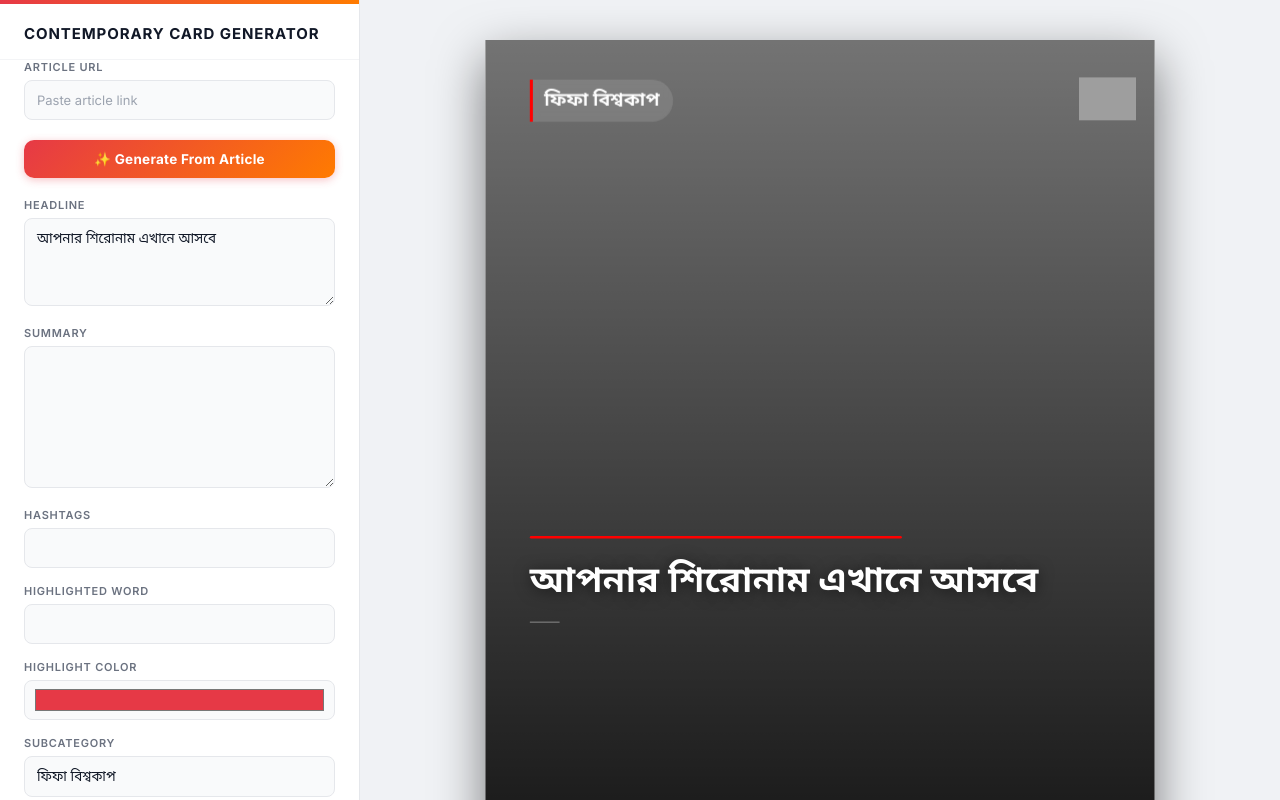
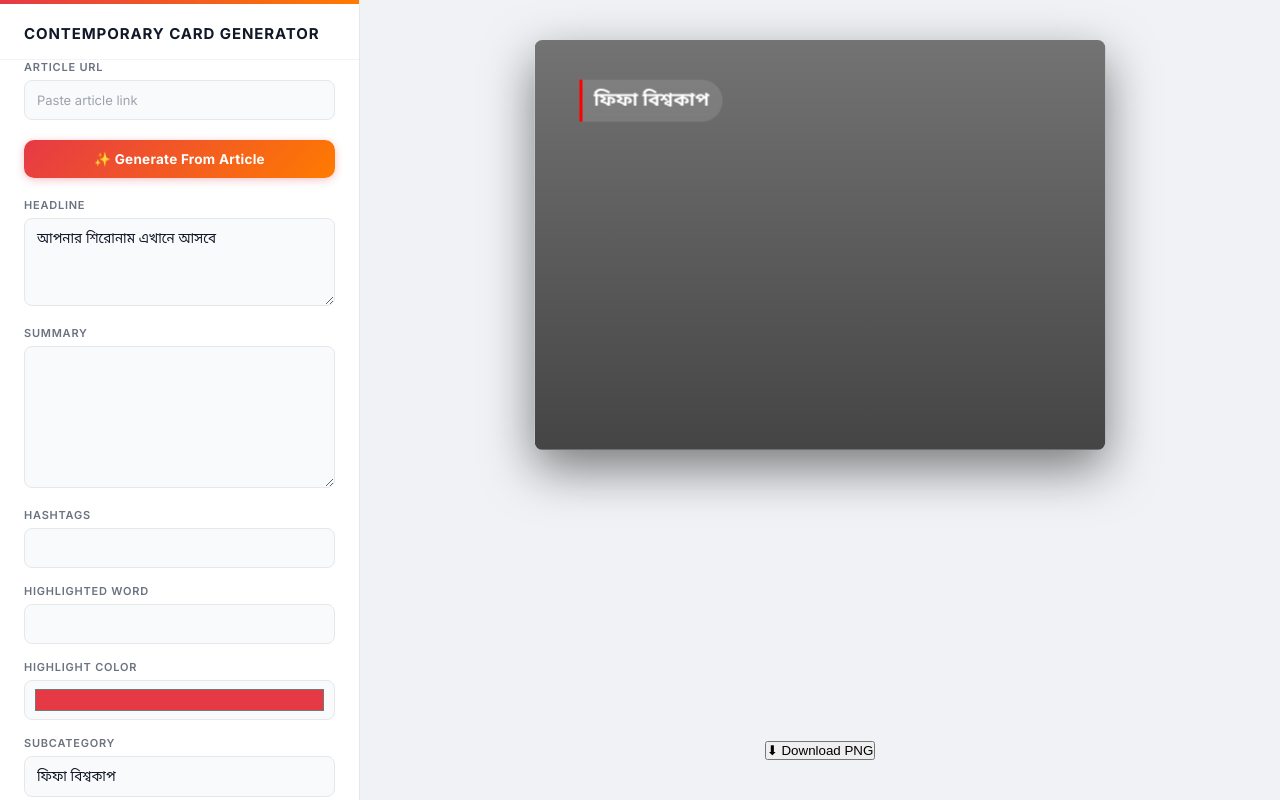
Before and after one commit to Sumaiya-Tabassum42/manual_temp, a React (Vite) app: page / in a window 1280 px wide. Built offline with nearby package versions, Linux system fonts and the light colour scheme; grey boxes are pictures that could not be loaded.

Commit message:
Update index.css

```diff
--- a/src/index.css
+++ b/src/index.css
@@ -189,12 +189,19 @@ body {
   transform-origin: top center;
   box-shadow: 0 30px 80px rgba(0, 0, 0, 0.50);
   border-radius: 12px;
-  margin-bottom: -500px;
+  /* Remove the negative margin that was causing issues */
+  margin-bottom: 0;
+  /* Add a container div to handle the scaled size properly */
+  max-width: 100%;
+  /* Ensure content doesn't overflow */
+  overflow: hidden;
 }
 
 /* ─── DOWNLOAD BUTTON ─── */
 .download-btn {
-  margin-top: -70px;
+  margin-top: 20px; /* Changed from -70px to give proper spacing */
+  position: relative;
+  z-index: 10;
 }
 
 .download-btn:hover {
```
